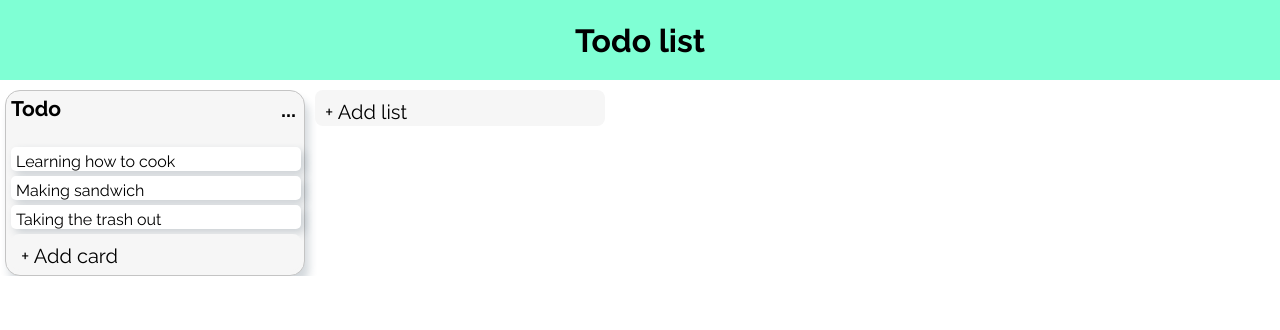
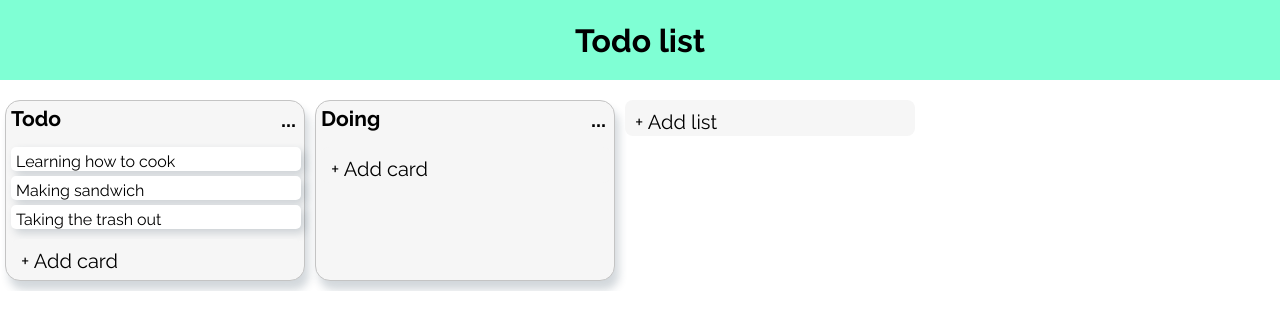
Before and after one commit to R-Morpheus/ToDo, a React (Create React App) app: page / in a window 1280 px wide. Shown: the top 330 px of the page. Built offline with nearby package versions, Linux system fonts and the light colour scheme.

Commit message:
add drag and drop list

```diff
--- a/src/components/inputContainer/inputContainer.css
+++ b/src/components/inputContainer/inputContainer.css
@@ -5,7 +5,7 @@
     text-align: left;
     background-color: #f6f6f6;
     border-radius: 8px;
-    margin: 0px 5px 5px 5px;
+    margin: 10px 5px 5px 5px;
     padding: 10px;
     font-size: 20px;
 }
--- a/src/components/store/store.js
+++ b/src/components/store/store.js
@@ -20,8 +20,13 @@ const data = {
             title: 'Todo',
             cards,
         },
+        'list-2': {
+            id: 'list-2',
+            title: 'Doing',
+            cards: [],
+        },
     },
-    listIds: ['list-1'],
+    listIds: ['list-1', 'list-2'],
 };
 
 export default data;
--- a/src/components/todoContainer/TodoContainer.js
+++ b/src/components/todoContainer/TodoContainer.js
@@ -5,7 +5,7 @@ import TodoList from "../todoList/TodoList";
 import StoreApi from "../store/storeApi";
 import InputContainer from "../inputContainer/InputContainer";
 import './todoContainer.css'
-import {DragDropContext} from "react-beautiful-dnd";
+import {DragDropContext, Droppable} from "react-beautiful-dnd";
 
 const TodoContainer = () => {
     const [data, setData] = useState(store)
@@ -60,11 +60,18 @@ const TodoContainer = () => {
     }
 
     const onDragEnd = (result) => {
-        const {destination, source, draggableId} = result
+        const {destination, source, draggableId, type} = result
         console.log('destination', destination, 'source', source, draggableId);
 
         if (!destination){
             return
+        }
+
+        if (type === 'list'){
+            const newListIds = data.listIds
+            newListIds.splice(source.index, 1)
+            newListIds.splice(destination.index, 0, draggableId)
+            return;
         }
         const sourceList = data.lists[source.droppableId];
         const destinationList = data.lists[destination.droppableId];
@@ -83,66 +90,40 @@ const TodoContainer = () => {
                 },
             }
             setData(newState)
+        } else {
+            sourceList.cards.splice(source.index, 1)
+            destinationList.cards.splice(destination.index, 0, draggingCard)
+
+            const newState = {
+                ...data,
+                lists: {
+                    ...data.lists,
+                    [sourceList.id]: sourceList,
+                    [destinationList.id]: destinationList,
+                },
             }
-        // const { destination, source, draggableId, type } = result;
-        // console.log('destination', destination, 'source', source, draggableId);
-        //
-        // if (!destination) {
-        //     return;
-        // }
-        // if (type === 'list') {
-        //     const newListIds = data.listIds;
-        //     newListIds.splice(source.index, 1);
-        //     newListIds.splice(destination.index, 0, draggableId);
-        //     return;
-        // }
+            setData(newState)
+        }
 
-    //     const sourceList = data.lists[source.droppableId];
-    //     const destinationList = data.lists[destination.droppableId];
-    //     const draggingCard = sourceList.cards.filter(
-    //         (card) => card.id === draggableId
-    //     )[0];
-    //
-    //     if (source.droppableId === destination.droppableId) {
-    //         sourceList.cards.splice(source.index, 1);
-    //         destinationList.cards.splice(destination.index, 0, draggingCard);
-    //         const newSate = {
-    //             ...data,
-    //             lists: {
-    //                 ...data.lists,
-    //                 [sourceList.id]: destinationList,
-    //             },
-    //         };
-    //         setData(newSate);
-    //     } else {
-    //         sourceList.cards.splice(source.index, 1);
-    //         destinationList.cards.splice(destination.index, 0, draggingCard);
-    //
-    //         const newState = {
-    //             ...data,
-    //             lists: {
-    //                 ...data.lists,
-    //                 [sourceList.id]: sourceList,
-    //                 [destinationList.id]: destinationList,
-    //             },
-    //         };
-    //         setData(newState);
-    //     }
-    // };
     };
 
     return (
-        <div className='todoContainer'>
         <StoreApi.Provider value={{addCard, addList, updateListTitle}}>
             <DragDropContext onDragEnd={onDragEnd}>
-                    {data.listIds.map((listId) => {
+                <Droppable droppableId='todoContainer' type='list' direction='horizontal'>
+                    {(provided) => (
+                        <div className='todoContainer' ref={provided.innerRef} {...provided.droppableProps}>
+                            {data.listIds.map((listId, index) => {
                                 const list = data.lists[listId]
-                        return <TodoList list={list} key={listId}/>
+                                return <TodoList list={list} key={listId} index={index}/>
                             })}
                             <InputContainer type='list'/>
+                            {provided.placeholder}
+                        </div>
+                    )}
+                </Droppable>
             </DragDropContext>
         </StoreApi.Provider>
-        </div>
     );
 };
 
--- a/src/components/todoContainer/todoContainer.css
+++ b/src/components/todoContainer/todoContainer.css
@@ -1,3 +1,4 @@
 .todoContainer{
     display: flex;
+    flex-wrap: wrap;
 }
--- a/src/components/todoList/TodoList.js
+++ b/src/components/todoList/TodoList.js
@@ -3,11 +3,14 @@ import TodoTitle from "./TodoTitle";
 import './todoList.css'
 import TodoCard from "../todoCard/TodoCard";
 import InputContainer from "../inputContainer/InputContainer";
-import {Droppable} from "react-beautiful-dnd";
+import {Draggable, Droppable} from "react-beautiful-dnd";
 
-const TodoList = ({list}) => {
+const TodoList = ({list, index}) => {
     return (
-        <div className='list__container'>
+        <Draggable draggableId={list.id} index={index}>
+            {(provided) => (
+                <div className='list__container' ref={provided.innerRef} {...provided.draggableProps}>
+                    <div {...provided.dragHandleProps}>
                         <TodoTitle title={list.title} listId={list.id}/>
                         <Droppable droppableId={list.id}>
                             {(provided) => (
@@ -21,6 +24,9 @@ const TodoList = ({list}) => {
                         </Droppable>
                         <InputContainer listId={list.id} type='card'/>
                     </div>
+                </div>
+            )}
+        </Draggable>
     );
 };
 
--- a/src/components/todoList/todoList.css
+++ b/src/components/todoList/todoList.css
@@ -7,7 +7,7 @@
     text-align: left;
     border: 1px solid #c4c4c4;
     border-radius: 15px;
-    margin:  0px 5px;
+    margin:  10px 5px;
     background-color: #f6f6f6;
     -webkit-box-shadow: 4px 9px 8px 0px rgba(34, 60, 80, 0.2);
     -moz-box-shadow: 4px 9px 8px 0px rgba(34, 60, 80, 0.2);
```
Lines whose indentation alone changed are shown as unchanged.
